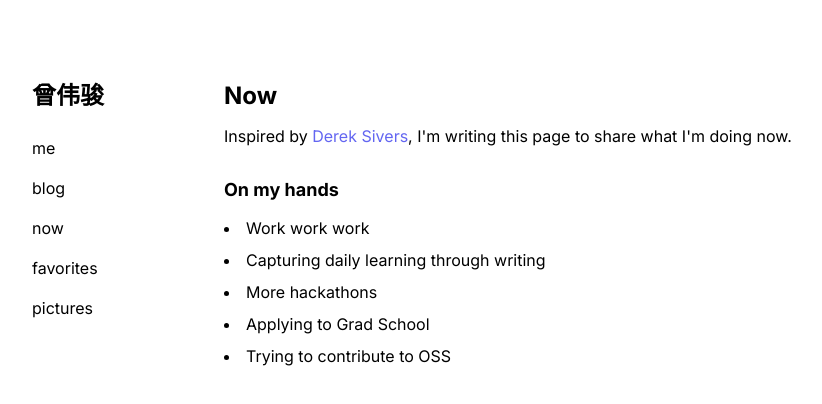
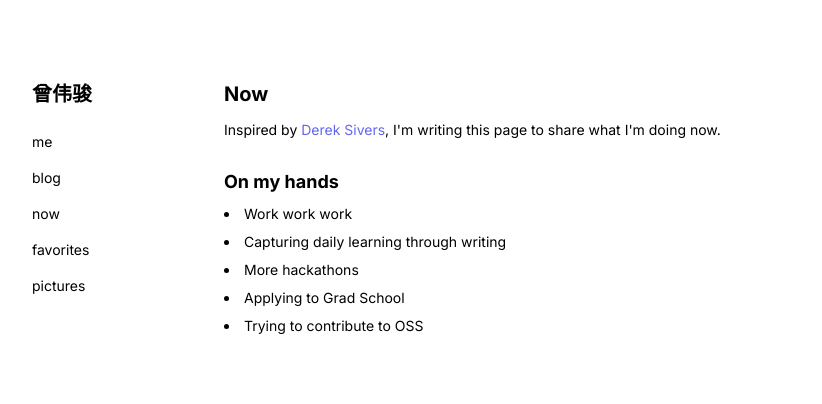
Before and after one commit to weichunnn/weichun.xyz, a Next.js app: page /now in a window 1280 px wide. Shown: the top 404 px of the page, without its empty margins (208-1030 px from the left). Built offline with nearby package versions, Linux system fonts and the light colour scheme.

Commit message:
Update fonts

```diff
--- a/app/components/Header.tsx
+++ b/app/components/Header.tsx
@@ -5,5 +5,5 @@ export default function Header({
   title: string;
   className?: string;
 }) {
-  return <h1 className={`text-2xl mb-2 font-bold ${className}`}>{title}</h1>;
+  return <h1 className={`text-xl mb-2 font-bold ${className}`}>{title}</h1>;
 }
--- a/app/components/Menubar.tsx
+++ b/app/components/Menubar.tsx
@@ -4,7 +4,7 @@ export default function Menubar() {
   return (
     <>
       <div className="flex align-center justify-center md:justify-start">
-        <Link className="text-2xl mb-6 font-bold" href="/">
+        <Link className="text-xl mb-6 font-bold" href="/">
           曾伟骏
         </Link>
       </div>
--- a/app/components/Tag.tsx
+++ b/app/components/Tag.tsx
@@ -2,7 +2,7 @@ import Link from "next/link";
 
 export default function Tag({ tag, prefix }: { tag: string; prefix: string }) {
   return (
-    <span className="bg-slate-100 font-medium m-0 text-indigo-500 hover:bg-indigo-500 hover:text-white hover:cursor-pointer px-2 py-1 mr-2 mb-2 inline-block rounded-lg text-sm not-prose">
+    <span className="bg-slate-100 font-medium m-0 text-indigo-500 hover:bg-indigo-500 hover:text-white hover:cursor-pointer px-2 py-1 mr-2 mb-2 inline-block rounded-lg not-prose">
       <Link href={`/${prefix}/${tag}`}>#{tag}</Link>
     </span>
   );
--- a/app/globals.css
+++ b/app/globals.css
@@ -21,6 +21,13 @@
 }
 
 p,
+span,
+a,
+li {
+  @apply text-sm;
+}
+
+p,
 ul {
   @apply leading-loose;
 }
--- a/app/now/page.tsx
+++ b/app/now/page.tsx
@@ -12,7 +12,7 @@ export default function Page() {
       </p>
 
       <h2 className="mt-6 mb-2 font-bold text-lg">On my hands</h2>
-      <ul className="list-disc">
+      <ul className="list-disc grid gap-2">
         <li>Work work work</li>
         <li>Capturing daily learning through writing</li>
         <li>More hackathons</li>
```
